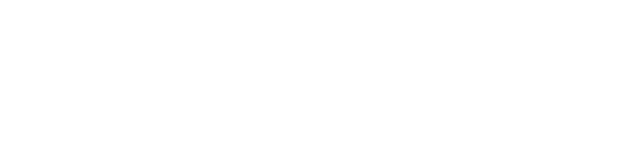
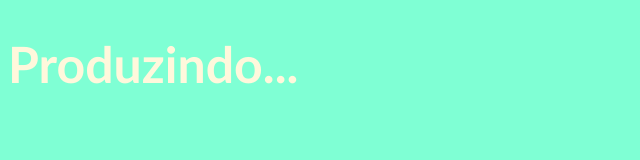
Before and after one commit to Marceloalvesll/Clinica-Estetica, a plain HTML site: page index.html in a window 1280 px wide. Shown: the whole page, without its empty margins (0-640 px from the left). Drawn offline with Linux system fonts and the light colour scheme.

Commit message:
add css e organizei as pastas

```diff
--- /dev/null
+++ b/Css/style.css
@@ -0,0 +1,9 @@
+body{
+    background-color: aquamarine;
+}
+
+h1{
+    font-size: 50px;
+    color: cornsilk;
+    font-family: 'Gill Sans', 'Gill Sans MT', Calibri, 'Trebuchet MS', sans-serif;
+}
--- a/index.html
+++ b/index.html
@@ -4,9 +4,10 @@
     <meta charset="UTF-8">
     <meta http-equiv="X-UA-Compatible" content="IE=edge">
     <meta name="viewport" content="width=device-width, initial-scale=1.0">
+    <link rel="stylesheet" href="./Css/style.css">
     <title>Projeto Clinica</title>
 </head>
 <body>
-
+    <h1>Produzindo...</h1>
 </body>
 </html>
```
